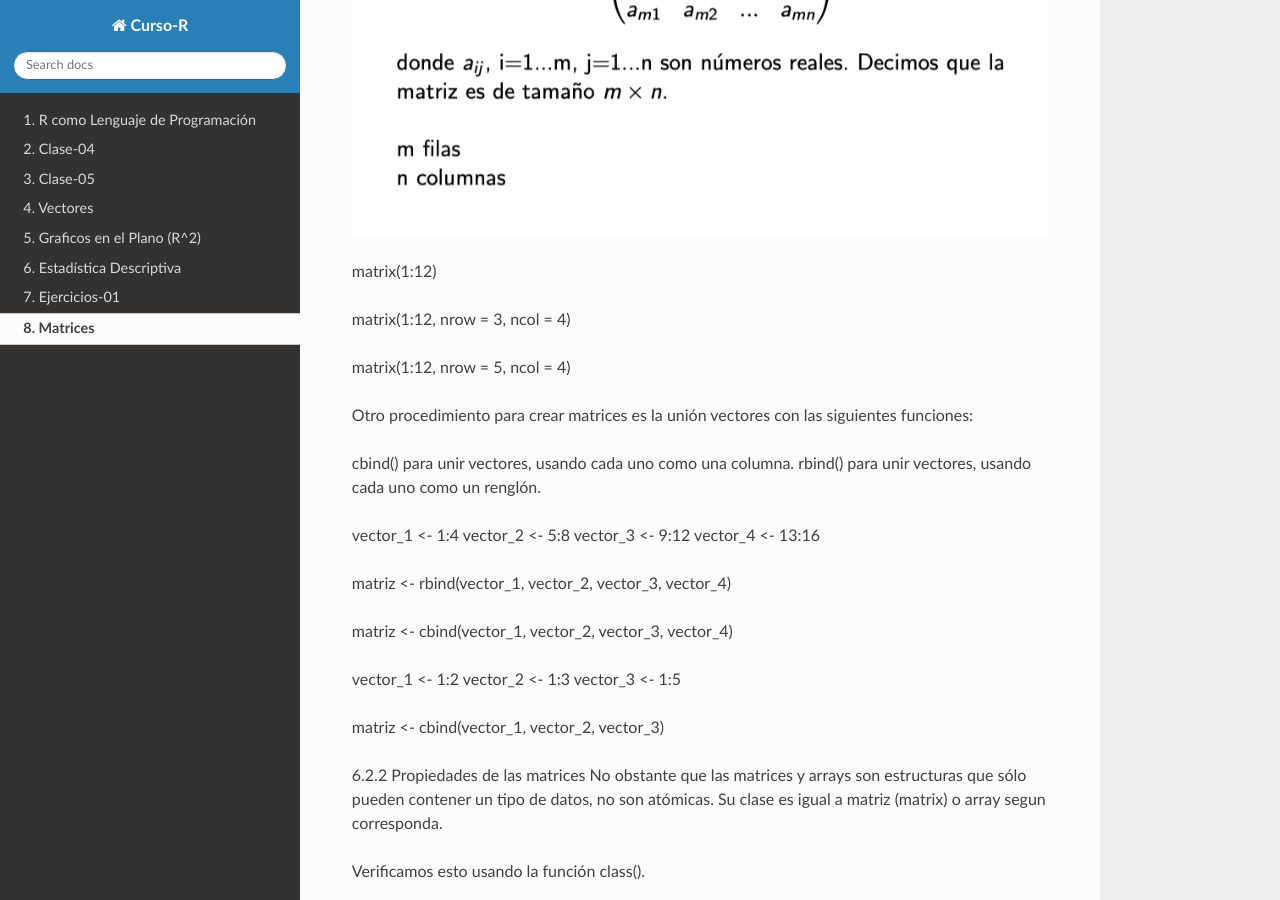
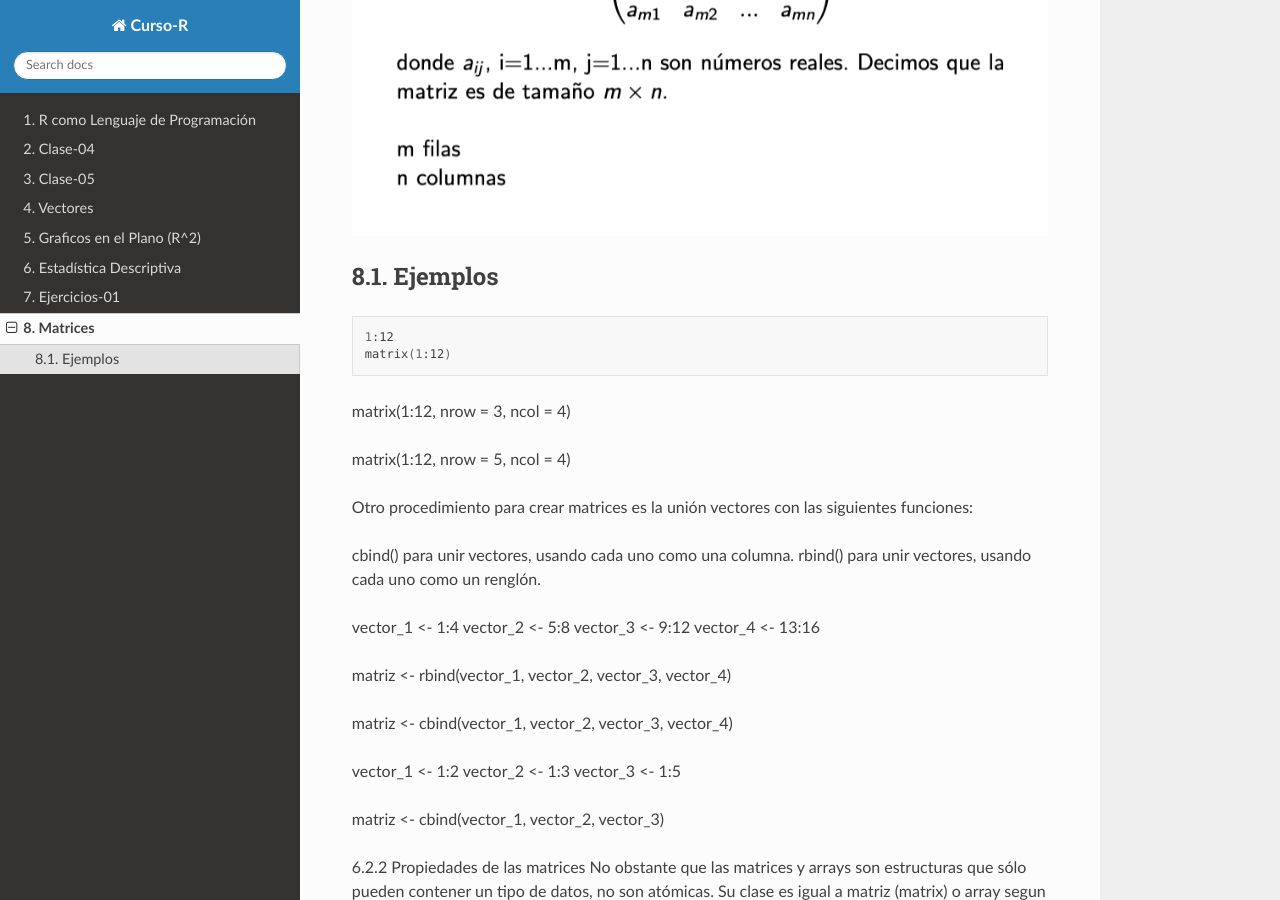
Before and after one commit to matecom57/santosg57-curso-r, a Sphinx documentation site: the page built from docs/source/matrices.rst, in a window 1280 px wide and 900 px high, scrolled down 427 px. Built offline with Sphinx 7.4.7 and the Read the Docs theme 3.1.0, drawn with Linux system fonts in a browser that asks for light colours.

Commit message:
Test comité

```diff
--- a/docs/source/matrices.rst
+++ b/docs/source/matrices.rst
@@ -3,8 +3,13 @@ Matrices
 
 .. image:: matrices.png
 
+Ejemplos
+--------
 
-matrix(1:12)
+.. code:: Bash
+
+   1:12
+   matrix(1:12)
 
 matrix(1:12, nrow = 3, ncol = 4)
 
```
